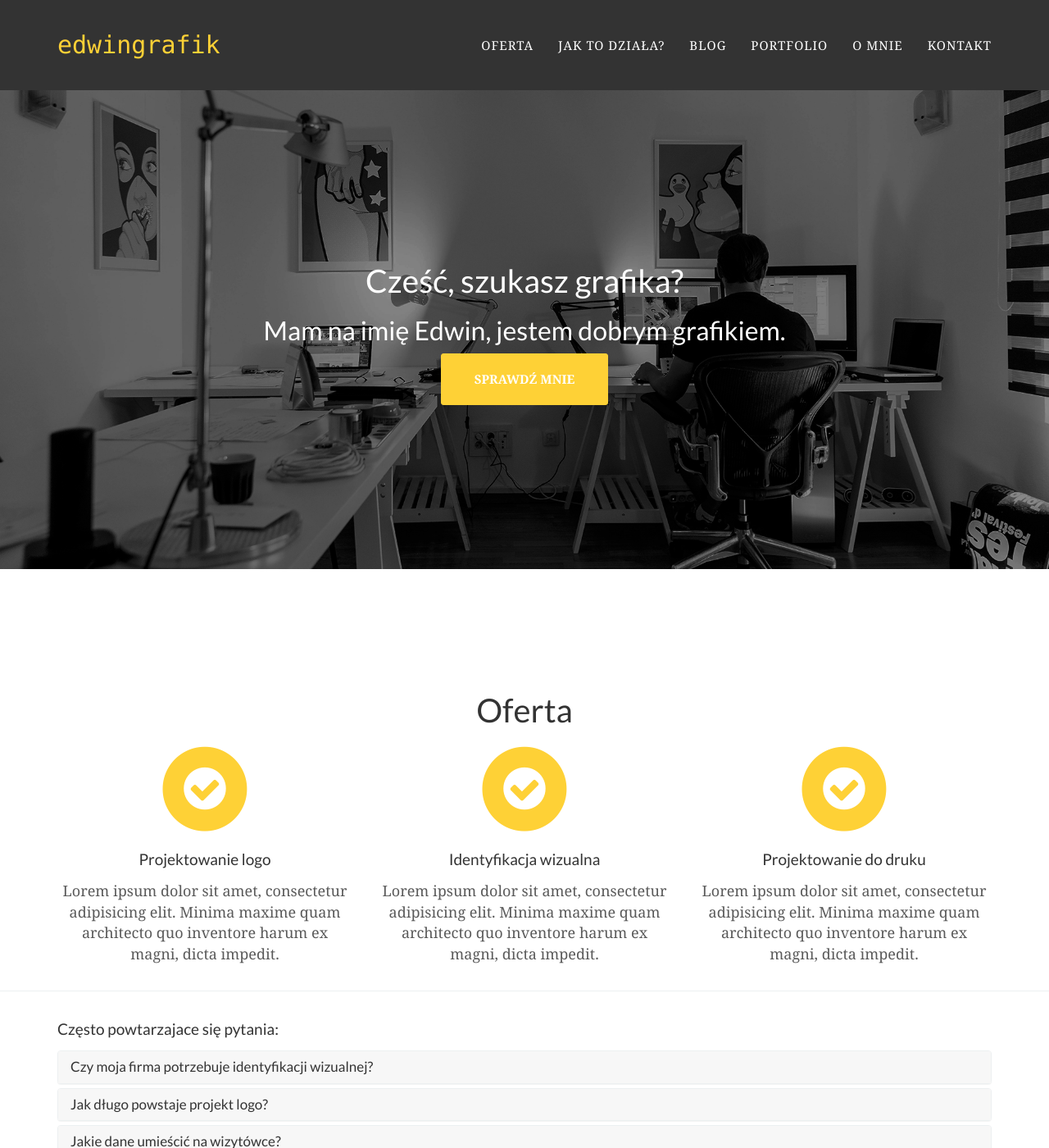
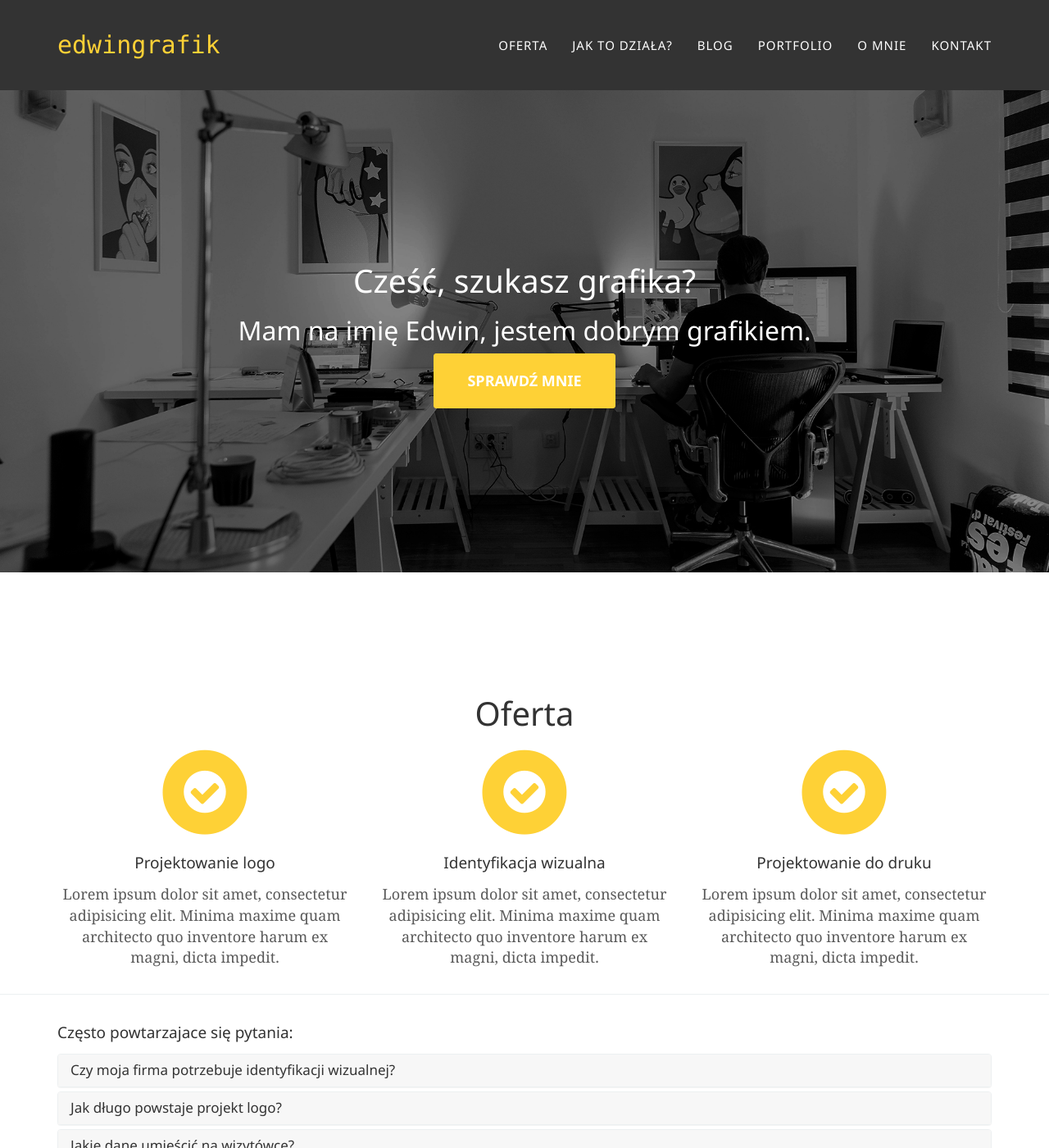
Before and after one commit to edwingrafik/edwingrafik.github.io, a Jekyll site: the page built from index.html, in a window 1280 px wide and 1400 px high. Shown: the whole window at 82% size. Built offline with Jekyll 4.4.1, drawn with Linux system fonts in a browser that asks for light colours; some web fonts are replaced.

```diff
--- a/_data/template.yml
+++ b/_data/template.yml
@@ -7,5 +7,5 @@ color:
 
 # Font Families
 font:
-  primary: 'Segoe UI",Arial,sans-serif'
+  primary: '"Segoe UI",Arial,sans-serif'
   secondary: 'Georgia,Arial,sans-serif'
```
